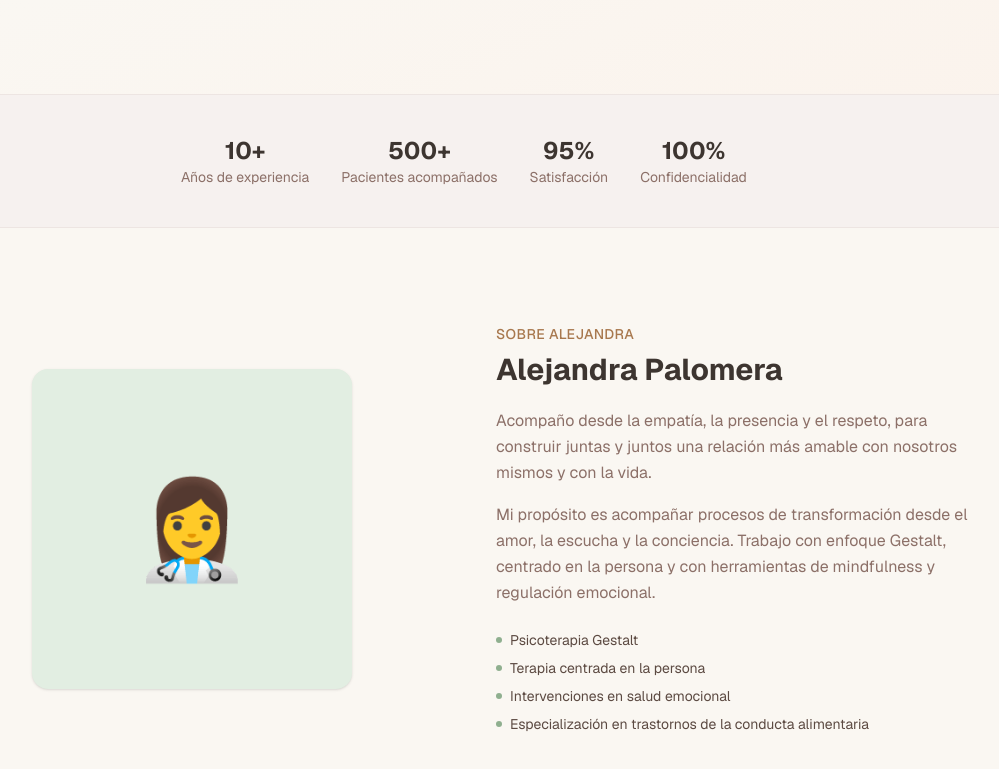
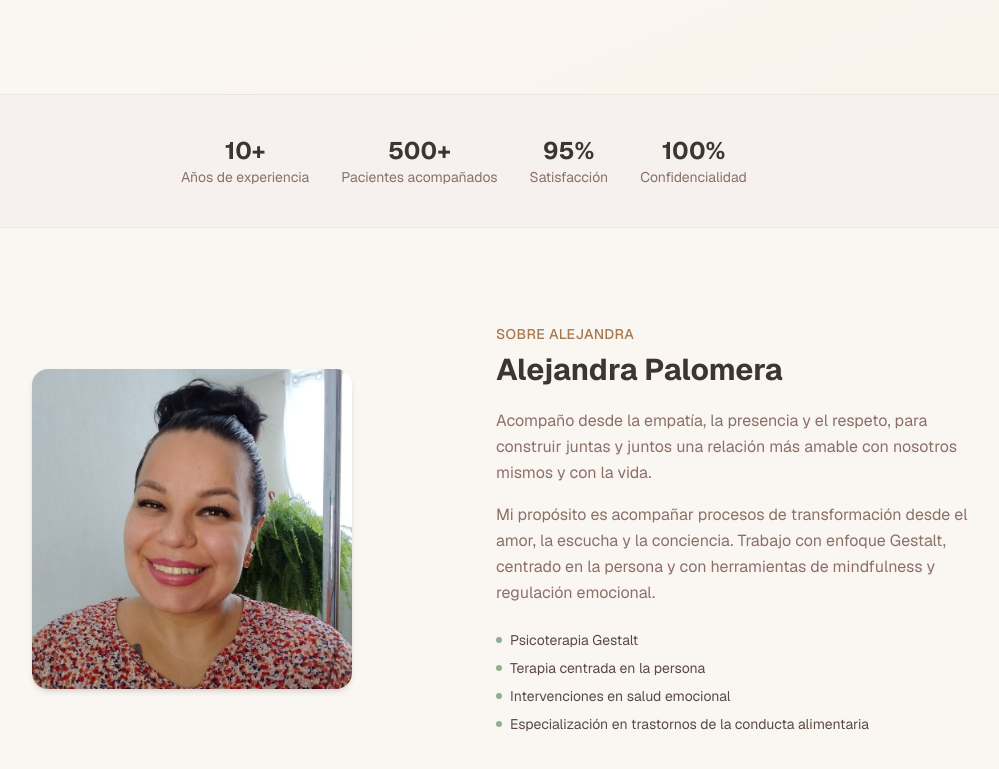
Before and after one commit to luisenriqueroga/Psci.AlePalomera, a Next.js app: page / in a window 1280 px wide. Shown: the part 509-1278 px from the top of the page, without its empty margins (176-1175 px from the left). Built offline with nearby package versions, Linux system fonts and the light colour scheme.

Commit message:
feat: add Alejandra's photo to about section

```diff
--- a/app/page.tsx
+++ b/app/page.tsx
@@ -1,4 +1,5 @@
 import Link from "next/link"
+import Image from "next/image"
 
 const SERVICES = [
   {
@@ -115,8 +116,14 @@ export default function Home() {
       <section id="sobre-mi" className="py-24 px-6">
         <div className="max-w-5xl mx-auto grid md:grid-cols-2 gap-16 items-center">
           <div className="flex justify-center">
-            <div className="w-80 h-80 rounded-2xl bg-sage-100 flex items-center justify-center text-8xl shadow-sm">
-              👩‍⚕️
+            <div className="w-80 h-80 rounded-2xl overflow-hidden shadow-md">
+              <Image
+                src="/alejandra.jpg"
+                alt="Psicóloga Alejandra Palomera"
+                width={320}
+                height={320}
+                className="w-full h-full object-cover"
+              />
             </div>
           </div>
           <div>
```
Also changed, not shown: public/alejandra.jpg (added).
